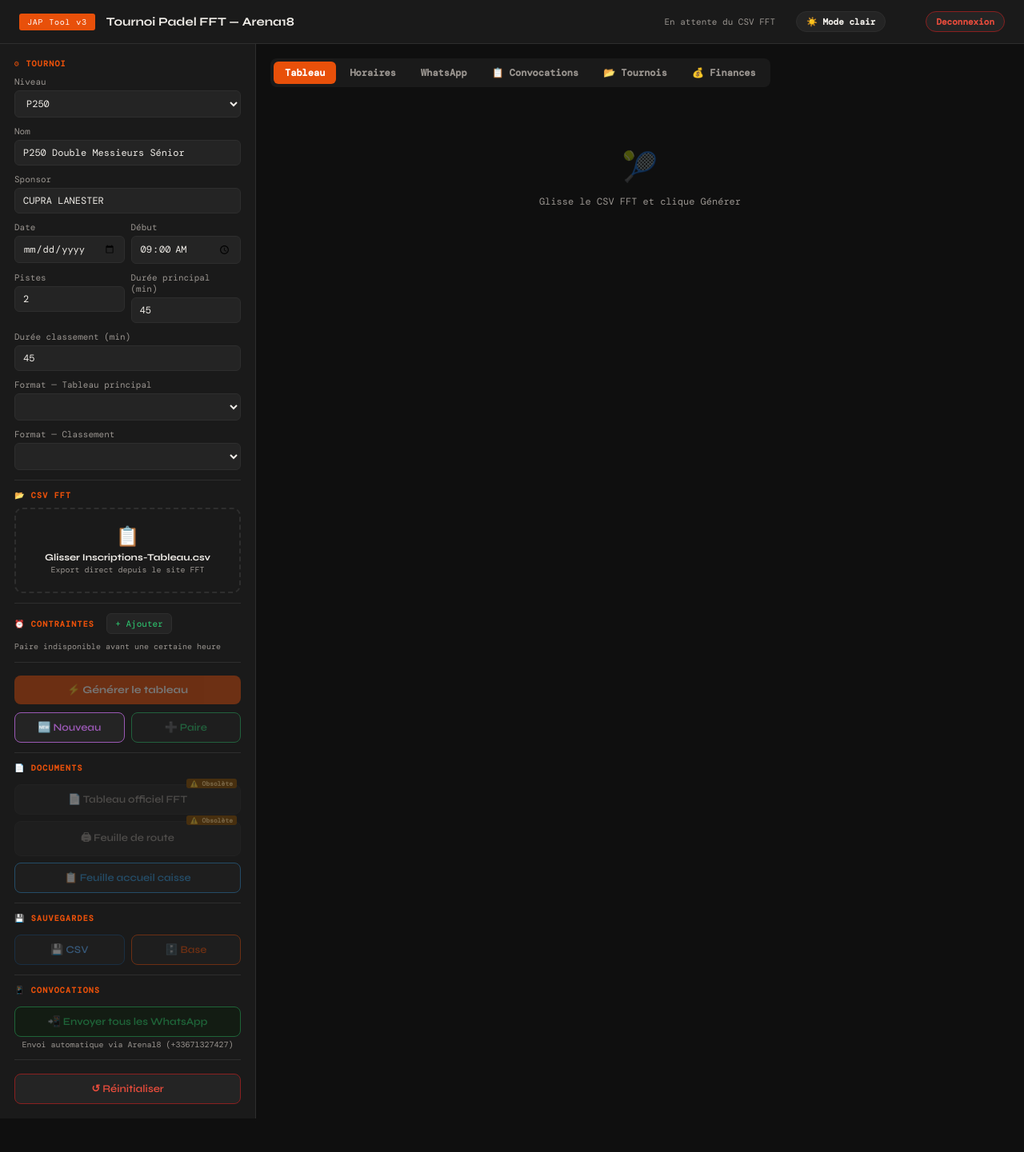
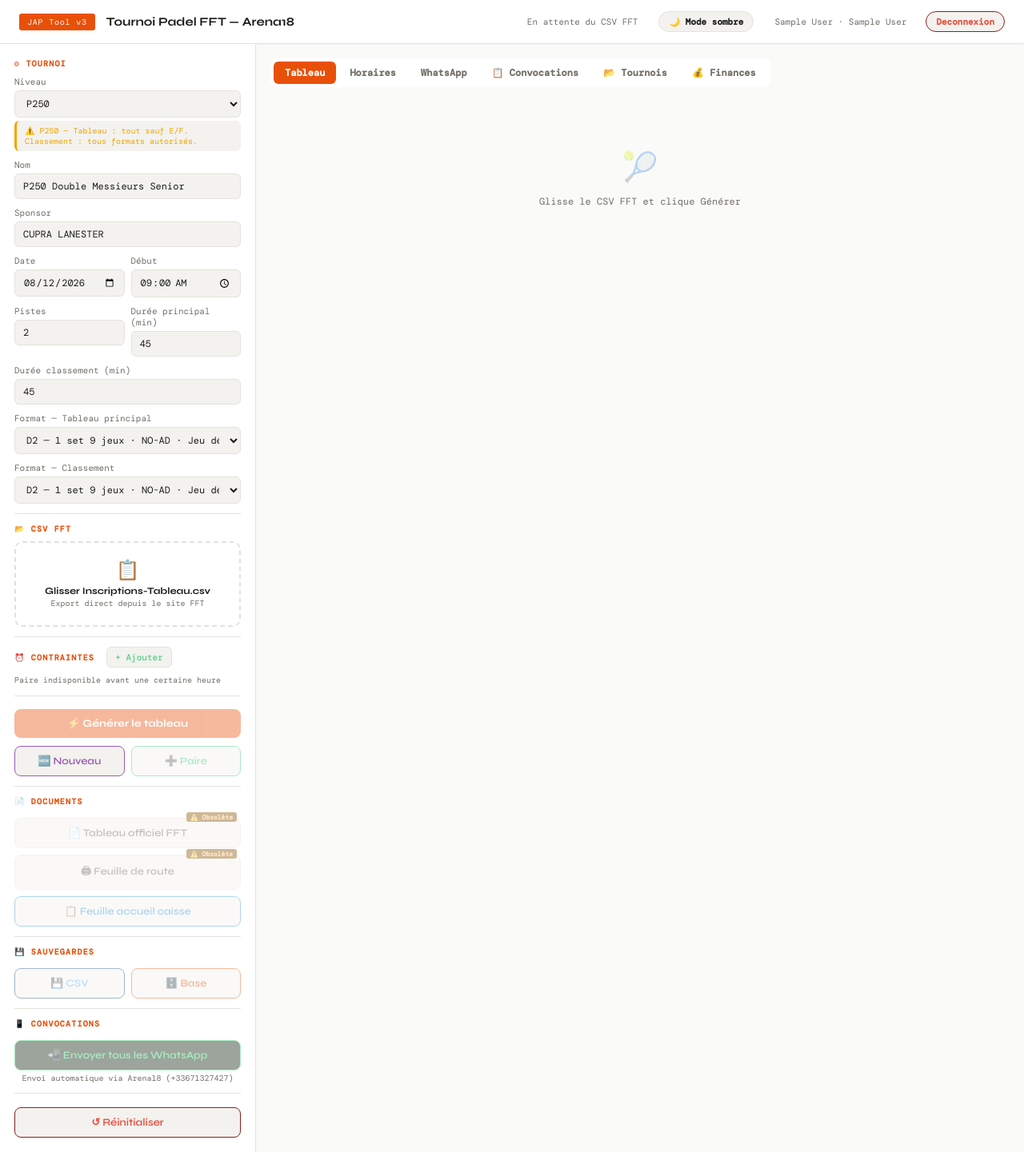
Before and after one commit to casabiancapierre56-ai/jap-tool, a Flask app: page / in a window 1280 px wide. Shown: the whole page at 80% size. Before the commit the page ends 1399 px from the top, so only its background shows below. Run offline with Flask 3, Linux system fonts and the light colour scheme; the visitor is signed in with stand-in values (Sample User, id 1); lists and menus that the app fills with data are empty.

Commit message:
Fix syntax error in theme default toggle

```diff
--- a/templates/index.html
+++ b/templates/index.html
@@ -1275,7 +1275,7 @@ function toggleTheme(){
   if(root.classList.contains('light')){root.classList.remove('light');btn.textContent='☀️ Mode clair';localStorage.setItem('theme','dark');}
   else{root.classList.add('light');btn.textContent='🌙 Mode sombre';localStorage.setItem('theme','light');}
 }
-if(localStorage.getItem('theme'!=='dark''){document.documentElement.classList.add('light');document.getElementById('theme-btn').textContent='🌙 Mode sombre';}
+if(localStorage.getItem('theme')!=='dark'){document.documentElement.classList.add('light');document.getElementById('theme-btn').textContent='🌙 Mode sombre';}
 loadTwilio();
 restaurerSession();
 
```
